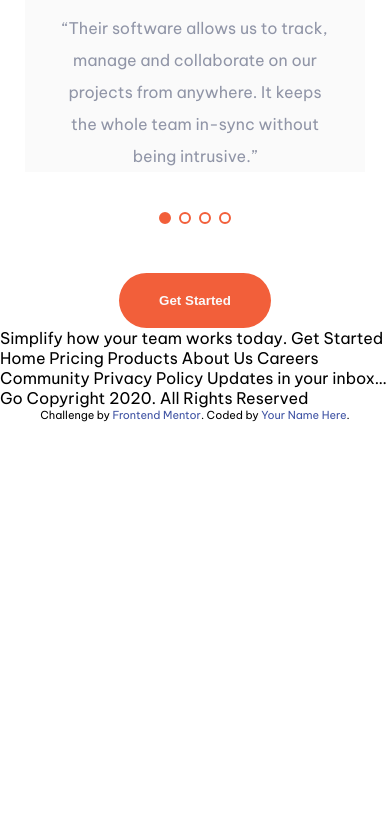
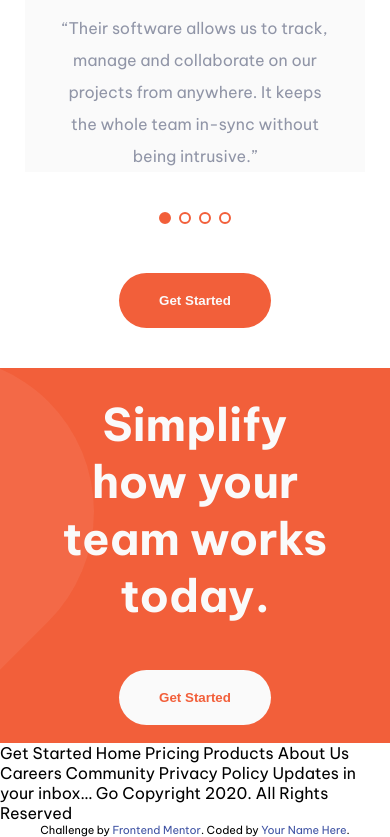
Before and after one commit to pittyh6/manage-landing-page-master, a plain HTML site: page index.html in a window 390 px wide. Shown: the part 3420-4257 px from the top of the page. Before the commit the page ends 3842 px from the top, so only its background shows below. Drawn offline with nearby package versions, Linux system fonts and the light colour scheme.

Commit message:
[wdb-657][wdb-658][wdb-659] team section done - mobile, tablet and deskop

```diff
--- a/css/style.css
+++ b/css/style.css
@@ -250,8 +250,39 @@ button.red-btn{
         display: none;
     }
 }
+/* ---------------------------------------------------- */
+/* ---------------------------------------------------- */
 
+/*TEAM SECTION*/
+.team{
+    background-color: var(--bright-red);
+    background-image: url(../images/bg-simplify-section-mobile.svg);
+    background-repeat: no-repeat;
+    display: flex;
+    flex-wrap: wrap;
+    align-items:  center;
+    text-align: center;
+    height: 375px;
+    margin-top: 40px;
+}
+.team>div{
+    flex: 1 1 400px;
+}
+.team-left-top>h1{
+    color: var(--Vary-light-gray);
+    padding: 10px 50px;
+}
+.team-right-bottom > button{
+    background-color: var(--Vary-light-gray) !important;
+    color: var(--bright-red)!important;
 
+}
+/*Mobile*/
+@media all and (min-width:768px){
+   .team{
+       background-image: url(../images/bg-simplify-section-desktop.svg);
+   }
+}
 
 /* ---------------------------------------------------- */
 /* ---------------------------------------------------- */
--- a/index.html
+++ b/index.html
@@ -105,19 +105,27 @@
           </div>
         </div>
         <div class="dots">
-          <span class="dot dotClicked" onclick="currentSlide(1)"></span>
+          <span class="dot dotClicked" onclick="currentSlide(0)"></span>
+          <span class="dot" onclick="currentSlide(1)"></span>
           <span class="dot" onclick="currentSlide(2)"></span>
           <span class="dot" onclick="currentSlide(3)"></span>
-          <span class="dot" onclick="currentSlide(4)"></span>
         </div>
+         <button class="red-btn">Get Started</button>
+       </section>
 
-         <button class="red-btn">Get Started</button>
+       <section class="team">
+         <div class="team-left-top">
+           <h1>Simplify how your team works today.</h1>
+         </div>
+         <div class="team-right-bottom">
+          <button class="red-btn">Get Started</button>
+         </div>
        </section>
 
     </main>
 
 
-  Simplify how your team works today.
+
   Get Started
 
   Home
--- a/index.js
+++ b/index.js
@@ -14,19 +14,19 @@ $(function(){
 });
 
 const screenWidth = screen.width;
-console.log(screenWidth)
 
 /*carrossel*/
     function moveCarrossel(){
         let time = 2000,
-        currentCommentMobile = 0,
-        currentCommentDesktop = 3,
-        comments = document.querySelectorAll(".comment"),
-        max = comments.length,
-        dotElement = document.querySelectorAll(".dot")
+            currentCommentMobile = 0,
+            currentCommentDesktop = 3,
+            comments = document.querySelectorAll(".comment"),
+            max = comments.length,
+            dotElement = document.querySelectorAll(".dot")
 
         // Mobile Verison
         if(screenWidth <= 768){
+            currentSlide(currentCommentMobile)
             setInterval(()=> {
                 comments[currentCommentMobile]
                     .classList.remove("selected");
@@ -45,7 +45,7 @@ console.log(screenWidth)
                         .classList.add("selected")
 
                 dotElement[currentCommentMobile]
-                        .classList.add("dotClicked");
+                        .classList.add("dotClicked")
                 }, time)
         }else{//Desktop Version
             comments[0].classList.add("selected");
@@ -75,10 +75,18 @@ console.log(screenWidth)
 
     }
 
+    // function currentSlide(n){
+    //    console.log(n)
+    //    let comments = document.querySelectorAll(".comment"),
+    //         currentDot = document.querySelectorAll(".dot");
+
+    //     document.querySelector(".selected").classList.remove("selected")
+    //     comments[n].classList.add("selected")
+    //     currentDot[n].classList.add("dotClicked")
+
+    // }
+
     function startCarrossel(){
-        // setInterval(()=> {
-        //     nextComment()
-        // }, time)
         moveCarrossel();
     }
     function ready() {
```
